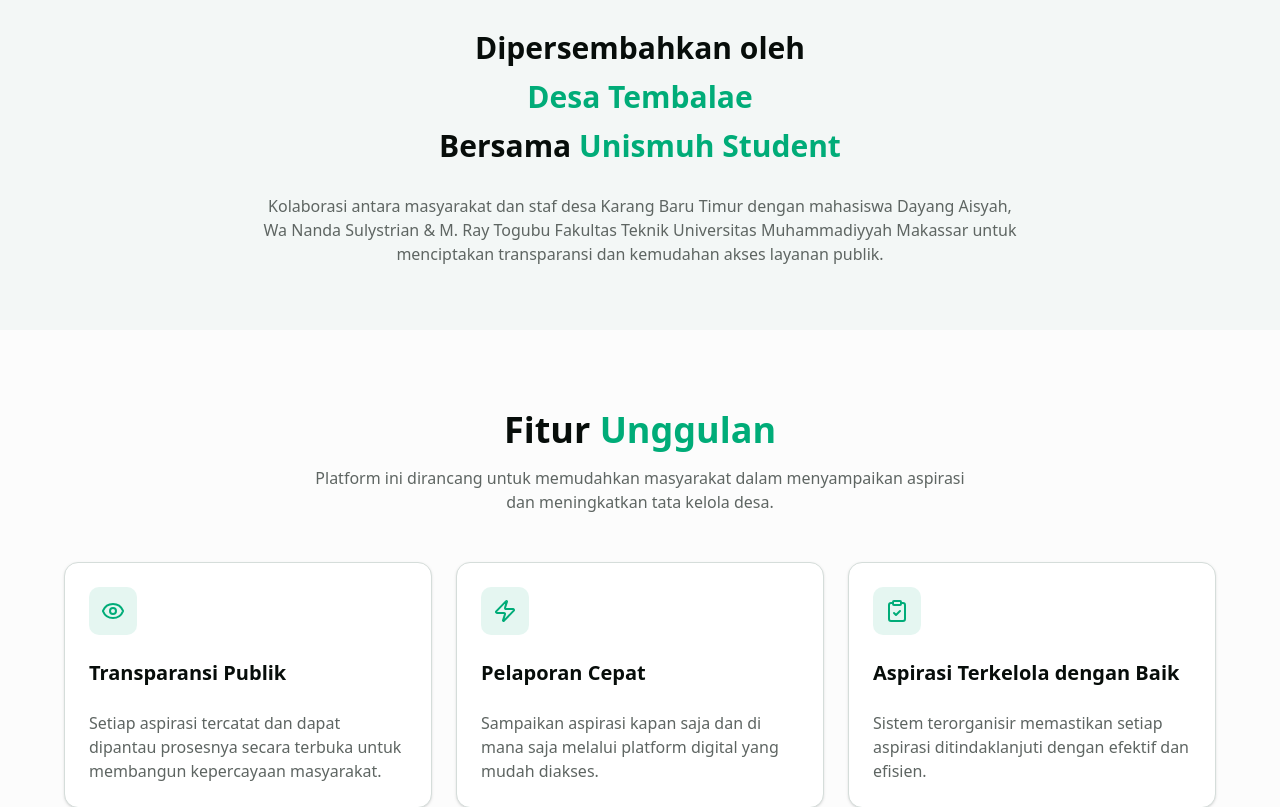
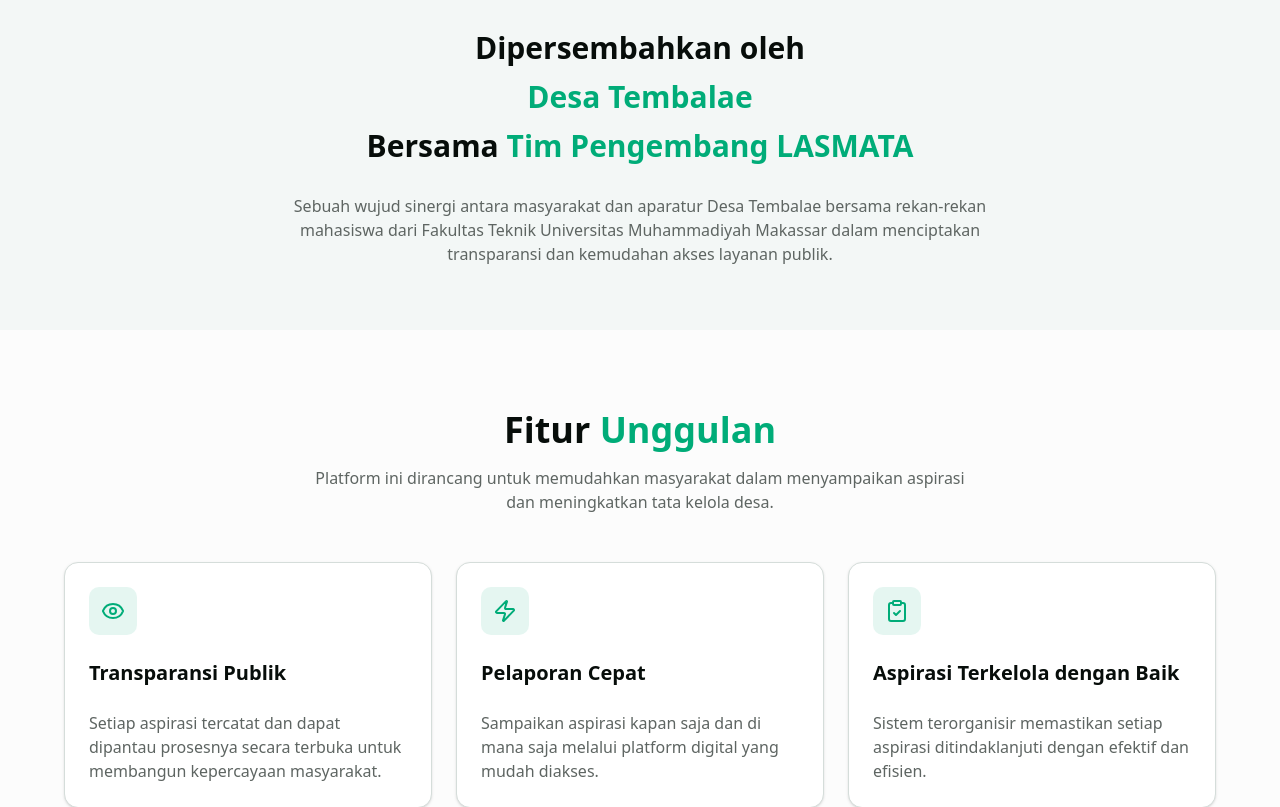
Before and after one commit to 105841109822/LASMATA, a Next.js app: page / in a window 1280 px wide. Shown: the part 840-1647 px from the top of the page. Built offline with nearby package versions, Linux system fonts and the light colour scheme; no server answers.

Commit message:
Memperbarui tampilan footer dan kalimat kolaborasi

```diff
--- a/components/collaboration-section.tsx
+++ b/components/collaboration-section.tsx
@@ -1,8 +1,6 @@
 "use client";
 
 import { motion } from "framer-motion";
-import { Button } from "@/components/ui/button";
-import { ExternalLink } from "lucide-react";
 
 export function CollaborationSection() {
   return (
@@ -13,35 +11,20 @@
           whileInView={{ opacity: 1, y: 0 }}
           viewport={{ once: true }}
           transition={{ duration: 0.5 }}
-          className="space-y-6"
-        >
+          className="space-y-6">
           <h2 className="text-2xl md:text-3xl font-bold text-foreground leading-relaxed">
             Dipersembahkan oleh
             <br />
             <span className="text-primary">Desa Tembalae</span>
             <br />
-            Bersama <span className="text-primary">Unismuh Student</span>
+            Bersama <span className="text-primary">Tim Pengembang LASMATA</span>
           </h2>
           <p className="text-muted-foreground max-w-3xl mx-auto">
-            Kolaborasi antara masyarakat dan staf desa Karang Baru Timur dengan
-            mahasiswa Dayang Aisyah, Wa Nanda Sulystrian & M. Ray Togubu Fakultas Teknik Universitas Muhammadiyyah Makassar untuk
-            menciptakan transparansi dan kemudahan akses layanan publik.
+            Sebuah wujud sinergi antara masyarakat dan aparatur Desa Tembalae
+            bersama rekan-rekan mahasiswa dari Fakultas Teknik Universitas
+            Muhammadiyah Makassar dalam menciptakan transparansi dan kemudahan
+            akses layanan publik.
           </p>
-          <Button
-            size="default"
-            variant="outline"
-            className="border-primary text-primary hover:bg-primary hover:text-white dark:hover:text-primary"
-            asChild
-          >
-            {/* <a
-              href="https://Tembalae.com"
-              target="_blank"
-              rel="noopener noreferrer"
-            >
-              Website Utama
-              <ExternalLink className="ml-2 h-4 w-4" />
-            </a> */}
-          </Button>
         </motion.div>
       </div>
     </section>
--- a/components/footer.tsx
+++ b/components/footer.tsx
@@ -58,8 +58,7 @@
                   ) : (
                     <Link
                       href={link.href}
-                      className="text-sm text-muted-foreground hover:text-primary transition-colors"
-                    >
+                      className="text-sm text-muted-foreground hover:text-primary transition-colors">
                       {link.label}
                     </Link>
                   )}
@@ -95,8 +94,7 @@
                   target="_blank"
                   rel="noopener noreferrer"
                   className="h-9 w-9 rounded-full bg-primary/10 flex items-center justify-center hover:bg-primary hover:text-primary-foreground transition-colors"
-                  aria-label={social.label}
-                >
+                  aria-label={social.label}>
                   <social.icon className="h-4 w-4" />
                 </a>
               ))}
@@ -115,12 +113,11 @@
           </p>
           <p>
             <Link
-              href="https://instagram.com/kkn.karangbarutimur"
+              href="https://www.instagram.com/dy_ais29?igsh=aWpkN28ydTV1Zm55"
               target="_blank"
               rel="noopener noreferrer"
-              className="text-primary transition-colors"
-            >
-              Dipersembahkan oleh Unismuh Student Day, Nanda & Ray.
+              className="text-primary transition-colors">
+              Crafted by Unismuh Student Team.
             </Link>
           </p>
         </div>
```
